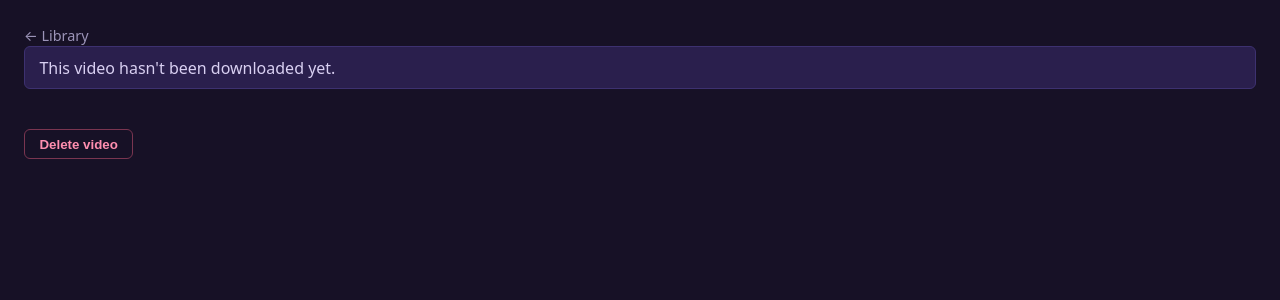
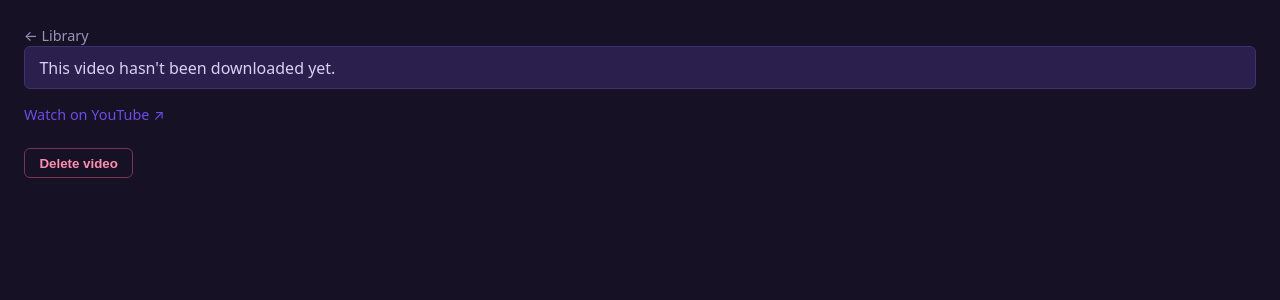
Before and after one commit to benmandrew/yam, a FastAPI app: template yam/templates/watch.html in a window 1280 px wide. Shown: the part 58-358 px from the top of the page. Run offline with FastAPI, Linux system fonts and the light colour scheme; the template is opened without the code that fills it, so the values that code supplies are empty; parts of the project's set-up code (start-up, migrations or seed data) failed here and were passed over.

Commit message:
feat(watch): link each video page to the original on YouTube

```diff
--- a/yam/static/style.css
+++ b/yam/static/style.css
@@ -264,6 +264,8 @@ h2 { margin: 1.5rem 0 0.75rem; }
   text-transform: uppercase;
   font-size: 0.72rem;
 }
+.watch-meta .yt-link { color: var(--accent); text-decoration: none; }
+.watch-meta .yt-link:hover { text-decoration: underline; }
 .watch-desc {
   white-space: pre-wrap;
   word-break: break-word;
--- a/yam/templates/watch.html
+++ b/yam/templates/watch.html
@@ -33,6 +33,8 @@
   {% if video.width and video.height %}<span>{{ video.width }}×{{ video.height }}</span>{% endif %}
   {% if video.filesize %}<span>{{ video.filesize | filesizeformat }}</span>{% endif %}
   {% if video.ext %}<span class="tag">{{ video.ext }}</span>{% endif %}
+  <a class="yt-link" href="https://www.youtube.com/watch?v={{ video.id }}"
+     target="_blank" rel="noopener noreferrer">Watch on YouTube ↗</a>
 </div>
 {% if custom_playlists %}
 <form method="post" action="/api/videos/{{ video.id }}/add-to-playlist">
```
Also changed, not shown: tests/test_routes.py (+7 -0 lines).
